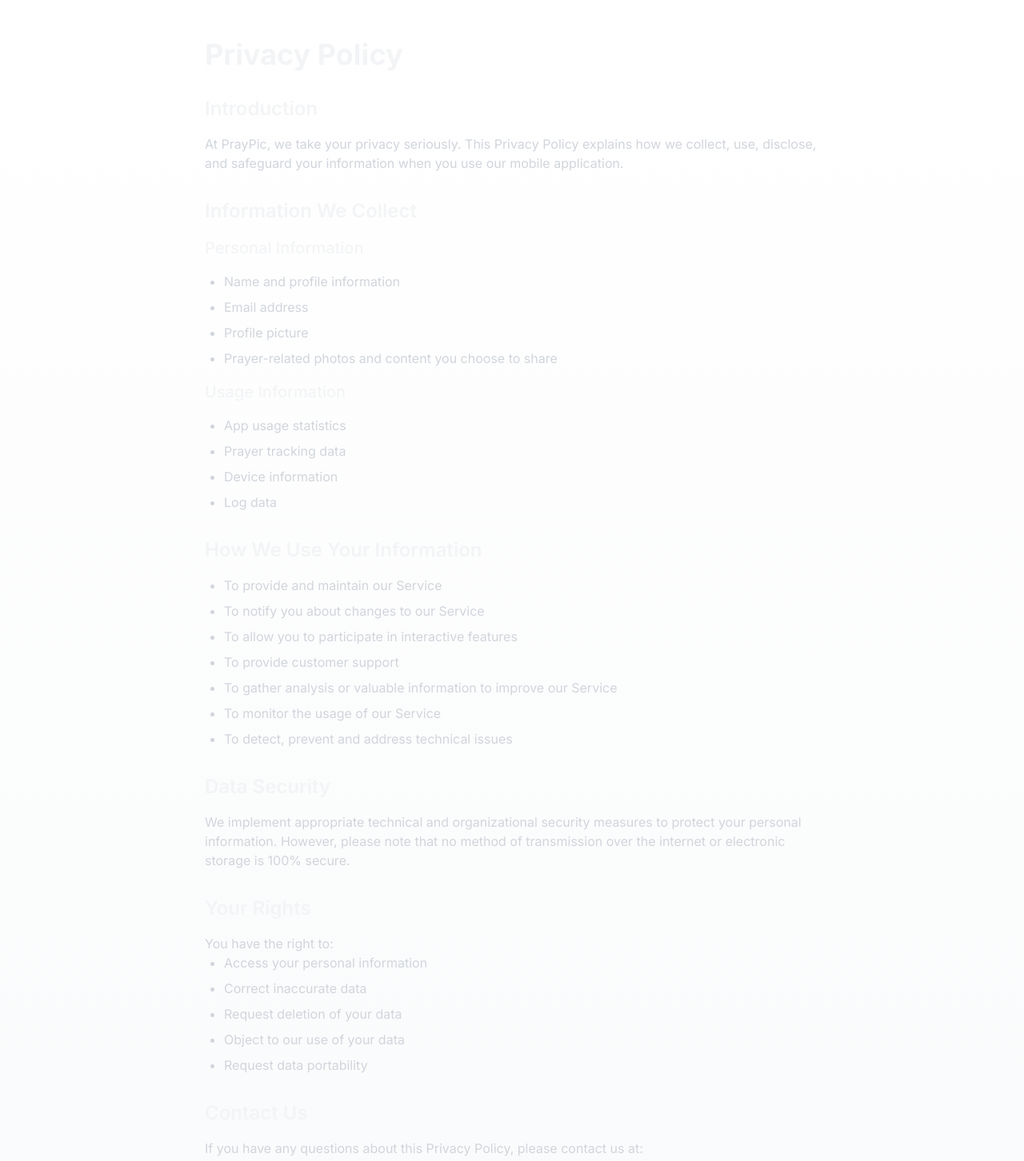
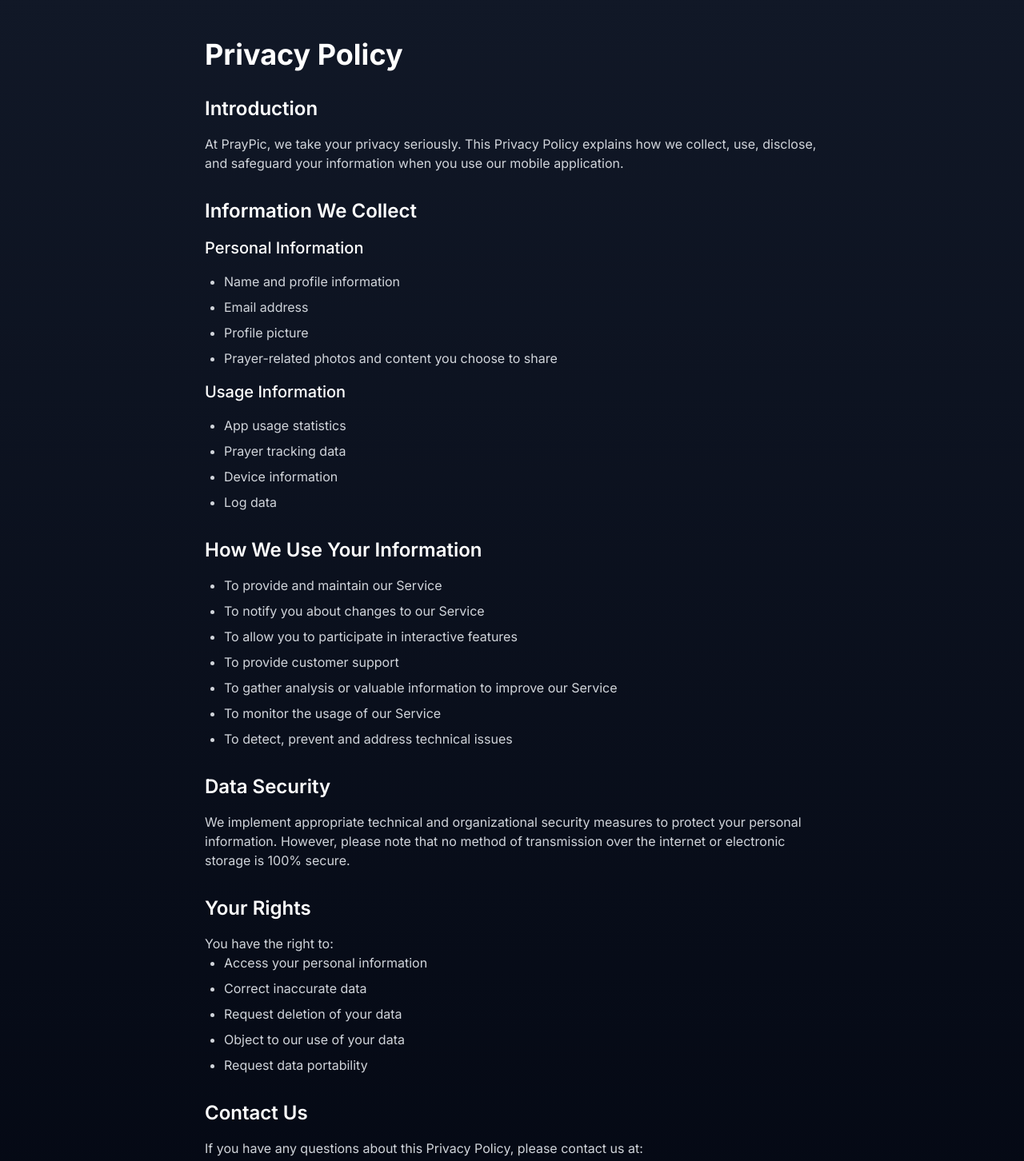
Before and after one commit to yousifUnity/Pray-Pic, a Next.js app: page /privacy in a window 1280 px wide. Shown: the part 80-1532 px from the top of the page at 80% size. Built offline with nearby package versions, Linux system fonts and the light colour scheme.

Commit message:
Update page.tsx

```diff
--- a/src/app/privacy/page.tsx
+++ b/src/app/privacy/page.tsx
@@ -3,13 +3,13 @@
 
 export default function PrivacyPolicy() {
   return (
-    <div className="min-h-screen bg-gradient-to-b from-white to-gray-50 py-16">
+    <div className="min-h-screen bg-gradient-to-b from-white to-gray-50 dark:from-gray-900 dark:to-gray-950 py-16">
       <div className="container mx-auto px-4">
         <div className="max-w-3xl mx-auto">
-          <h1 className="text-4xl font-bold mb-8">Privacy Policy</h1>
-          <div className="space-y-8 text-gray-600">
+          <h1 className="text-4xl font-bold mb-8 text-gray-800 dark:text-white">Privacy Policy</h1>
+          <div className="space-y-8 text-gray-600 dark:text-gray-300">
             <section>
-              <h2 className="text-2xl font-semibold mb-4 text-gray-800">Introduction</h2>
+              <h2 className="text-2xl font-semibold mb-4 text-gray-800 dark:text-white">Introduction</h2>
               <p>
                 At PrayPic, we take your privacy seriously. This Privacy Policy explains how we collect,
                 use, disclose, and safeguard your information when you use our mobile application.
@@ -17,9 +17,9 @@
             </section>
 
             <section>
-              <h2 className="text-2xl font-semibold mb-4 text-gray-800">Information We Collect</h2>
+              <h2 className="text-2xl font-semibold mb-4 text-gray-800 dark:text-white">Information We Collect</h2>
               <div className="space-y-4">
-                <h3 className="text-xl font-medium text-gray-800">Personal Information</h3>
+                <h3 className="text-xl font-medium text-gray-800 dark:text-white">Personal Information</h3>
                 <ul className="list-disc pl-6 space-y-2">
                   <li>Name and profile information</li>
                   <li>Email address</li>
@@ -27,7 +27,7 @@
                   <li>Prayer-related photos and content you choose to share</li>
                 </ul>
 
-                <h3 className="text-xl font-medium text-gray-800">Usage Information</h3>
+                <h3 className="text-xl font-medium text-gray-800 dark:text-white">Usage Information</h3>
                 <ul className="list-disc pl-6 space-y-2">
                   <li>App usage statistics</li>
                   <li>Prayer tracking data</li>
@@ -38,7 +38,7 @@
             </section>
 
             <section>
-              <h2 className="text-2xl font-semibold mb-4 text-gray-800">How We Use Your Information</h2>
+              <h2 className="text-2xl font-semibold mb-4 text-gray-800 dark:text-white">How We Use Your Information</h2>
               <ul className="list-disc pl-6 space-y-2">
                 <li>To provide and maintain our Service</li>
                 <li>To notify you about changes to our Service</li>
@@ -51,7 +51,7 @@
             </section>
 
             <section>
-              <h2 className="text-2xl font-semibold mb-4 text-gray-800">Data Security</h2>
+              <h2 className="text-2xl font-semibold mb-4 text-gray-800 dark:text-white">Data Security</h2>
               <p>
                 We implement appropriate technical and organizational security measures to protect your
                 personal information. However, please note that no method of transmission over the
@@ -60,7 +60,7 @@
             </section>
 
             <section>
-              <h2 className="text-2xl font-semibold mb-4 text-gray-800">Your Rights</h2>
+              <h2 className="text-2xl font-semibold mb-4 text-gray-800 dark:text-white">Your Rights</h2>
               <p>You have the right to:</p>
               <ul className="list-disc pl-6 space-y-2">
                 <li>Access your personal information</li>
@@ -72,18 +72,18 @@
             </section>
 
             <section>
-              <h2 className="text-2xl font-semibold mb-4 text-gray-800">Contact Us</h2>
+              <h2 className="text-2xl font-semibold mb-4 text-gray-800 dark:text-white">Contact Us</h2>
               <p>
                 If you have any questions about this Privacy Policy, please contact us at:
                 <br />
-                <a href="mailto:privacy@praypic.com" className="text-primary-green hover:underline">
+                <a href="mailto:privacy@praypic.com" className="text-primary-green dark:text-primary-gold hover:underline">
                   privacy@praypic.com
                 </a>
               </p>
             </section>
 
             <section>
-              <h2 className="text-2xl font-semibold mb-4 text-gray-800">Changes to This Policy</h2>
+              <h2 className="text-2xl font-semibold mb-4 text-gray-800 dark:text-white">Changes to This Policy</h2>
               <p>
                 We may update our Privacy Policy from time to time. We will notify you of any changes by
                 posting the new Privacy Policy on this page and updating the "Last Updated" date.
```
